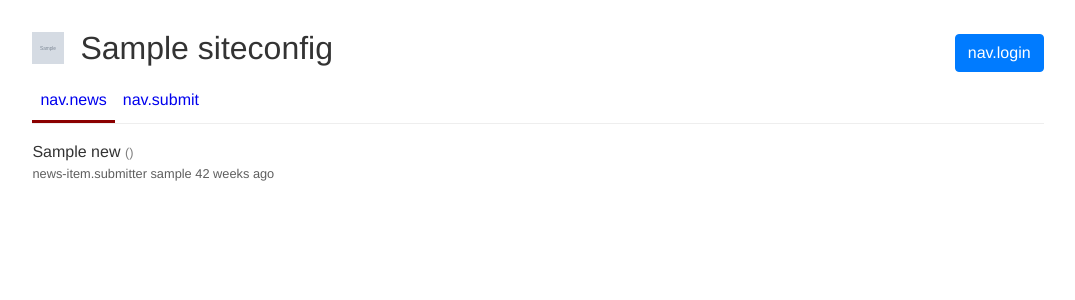
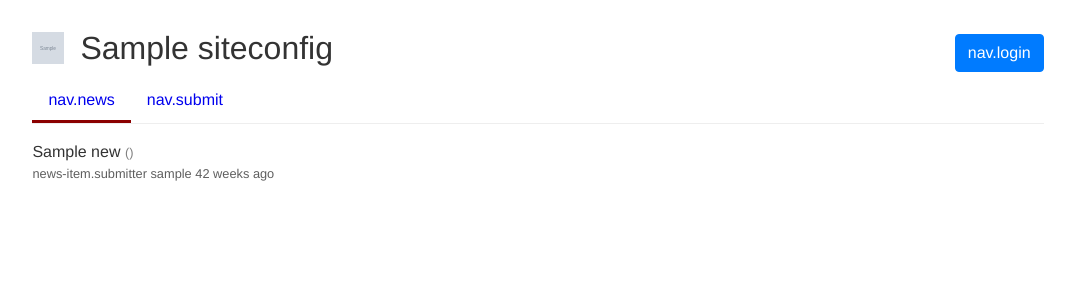
Before and after one commit to StuartMacKay/django-lynx, a Django app: page /news/ in a window 1280 px wide. Shown: the top 300 px of the page, without its empty margins (102-1177 px from the left). Run offline with Django 3.2, Linux system fonts and the light colour scheme; tables that the repository leaves empty hold one stand-in row (values such as "Sample post"); grey boxes marked "Sample" are stand-in pictures; style sheets or scripts are compiled from the project's sources; parts of the project's set-up code (start-up, migrations or seed data) failed here and were passed over; some libraries are stand-ins or nearby versions.

Commit message:
Make the entire menu item a link
The clickable area of the items in the main menu were too small. Now the
entire menu item is clickable.

```diff
--- a/lynx/core/static/css/_page.scss
+++ b/lynx/core/static/css/_page.scss
@@ -74,14 +74,14 @@
   }
 
   &__link-item {
-    padding: 0.5rem;
-
     &--active {
       border-bottom: solid darkred;
     }
   }
 
   &__link {
+    display: inline-block;
+    padding: 0.5rem 1rem;
     text-decoration: none;
   }
 }
--- a/lynx/core/static/css/lynx.css
+++ b/lynx/core/static/css/lynx.css
@@ -160,13 +160,12 @@
 .c-site-nav__link-list--align-right {
   justify-content: flex-end;
 }
-.c-site-nav__link-item {
-  padding: 0.5rem;
-}
 .c-site-nav__link-item--active {
   border-bottom: solid darkred;
 }
 .c-site-nav__link {
+  display: inline-block;
+  padding: 0.5rem 1rem;
   text-decoration: none;
 }
 
```
